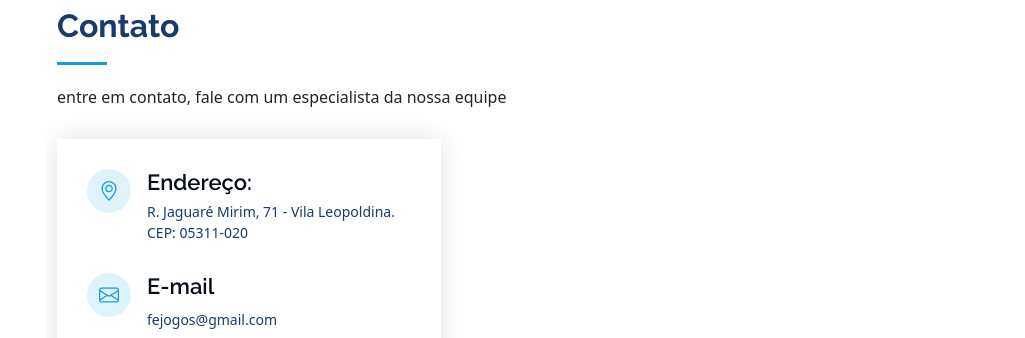
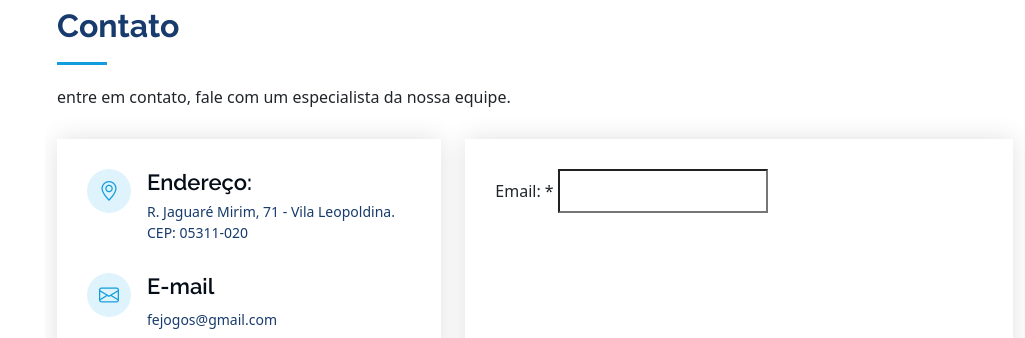
Before and after one commit to Thaibonfim/fef0214, a plain HTML site: page index.html in a window 1280 px wide. Shown: the part 4740-5078 px from the top of the page, without its empty margins (255-1280 px from the left). Drawn offline with Linux system fonts and the light colour scheme; animation ran at ten frames a second; a web font is replaced by a local one.

Commit message:
Add files via upload

```diff
--- a/index.html
+++ b/index.html
@@ -645,7 +645,7 @@
             <div class="container">
                 <div class="section-title">
                     <h2> Contato</h2>
-                    <p> entre em contato, fale com um especialista da nossa equipe</p>
+                    <p> entre em contato, fale com um especialista da nossa equipe.</p>
                 </div>
 
                 <div class="row" data-aos="fade-in">
@@ -676,14 +676,25 @@
                                 referrerpolicy="no-referrer-when-downgrade"></iframe>
 
                         </article>
-                        <div class="cpç-lg-7 mt-5 mt-lg-0 d-flex align-items-stretch">
-                            <form action="">
 
-                            </form>
-                        </div>
 
                     </div>
+                    <div class="col-lg-7 mt-5 mt-lg-0 d-flex align-items-stretch">
+                        <form action="#" class="php-email-form">
 
+                            <div class="row">
+                                <article class="form-group col-md6">
+
+                                    <label for=""> Email: *</label>
+
+                                    <input type="email" required>
+
+                                </article>
+
+                            </div>
+
+                        </form>
+                    </div>
                 </div> <!-- FIM ROW -->
 
             </div>
```
